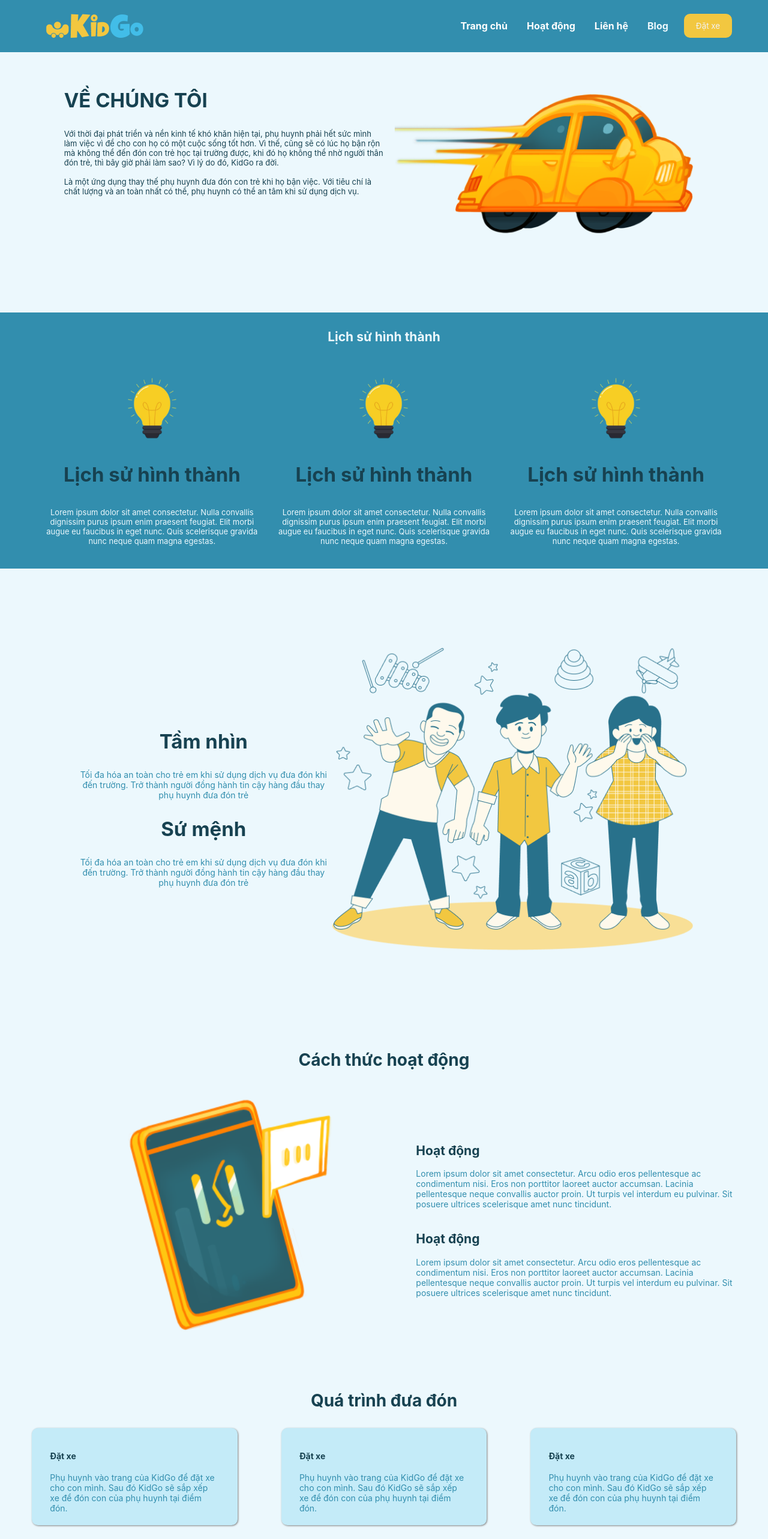
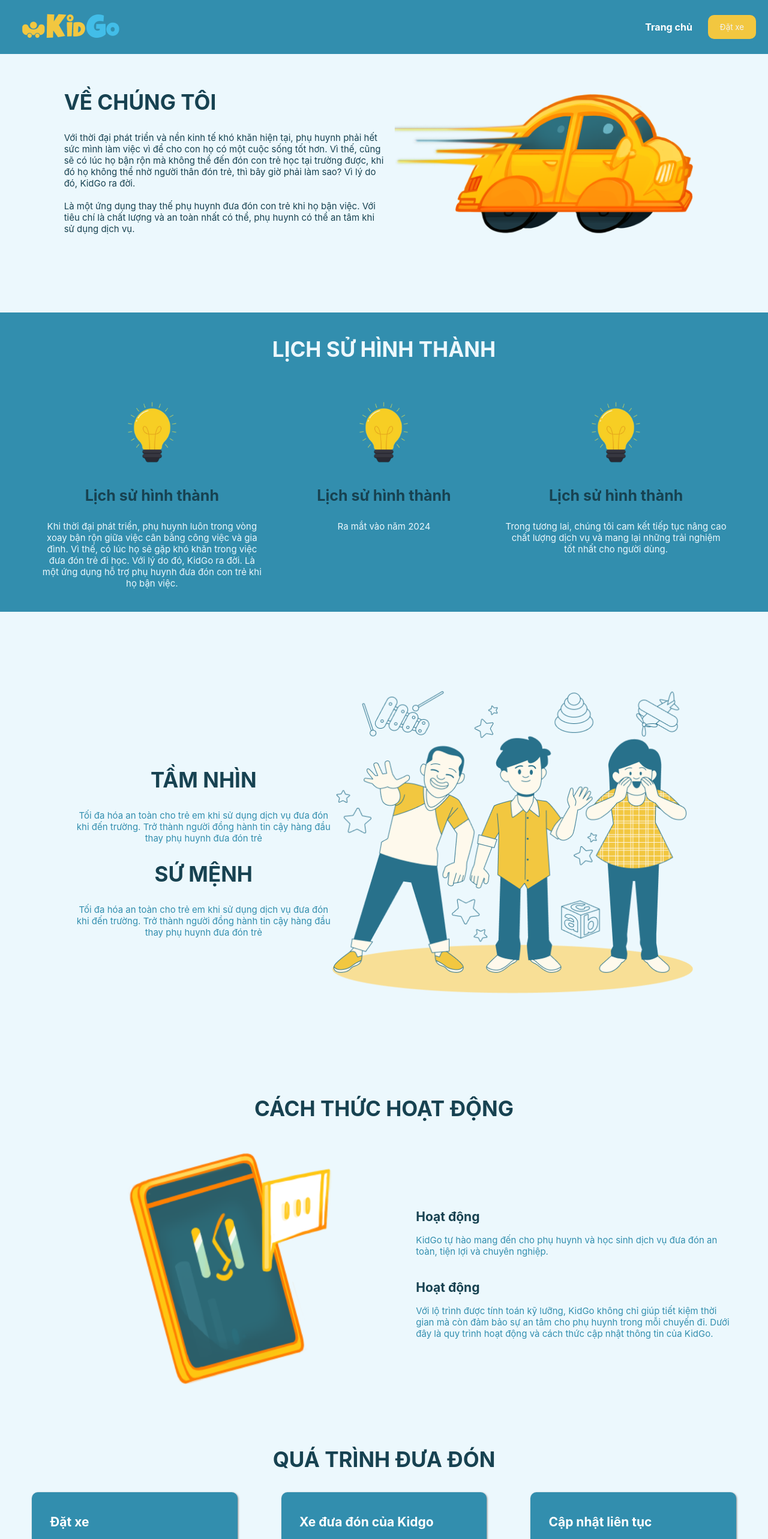
Before and after one commit to unclebonn/KidGo_LandingPage, a React (Create React App) app: page / in a window 1280 px wide. Shown: the top 2566 px of the page at 60% size. Built offline with nearby package versions, Linux system fonts and the light colour scheme.

Commit message:
update ui

```diff
--- a/src/index.css
+++ b/src/index.css
@@ -25,6 +25,7 @@
 
 p {
   margin: 0;
+  font-size: 15px !important;
 }
 
 
--- a/src/page/contact.tsx
+++ b/src/page/contact.tsx
@@ -36,7 +36,7 @@
                         <Row>
                             <div>
                                 <h4 style={{ margin: 0 }}>Email</h4>
-                                <p>undungkidgo@gmail.com</p>
+                                <p>ungdungkidgo@gmail.com</p>
                             </div>
                         </Row>
                     </Col>
--- a/src/page/howitwork_page.tsx
+++ b/src/page/howitwork_page.tsx
@@ -5,13 +5,17 @@
 
 
     const itemStyles: React.CSSProperties = {
-        backgroundColor: "#C4EBF8",
+        backgroundColor: "#328EAE",
         padding: "20px 30px",
         color: "#6D758F",
         borderRadius: 10,
         boxShadow: "1px 1px 3px grey"
     }
 
+
+    const paragraphStyles: React.CSSProperties = {
+        color: "white"
+    }
 
     useEffect(() => {
         const items = document.querySelectorAll('.item');
@@ -43,7 +47,7 @@
             <Row className="item" align={"middle"} justify={"center"}>
                 <Col xs={24} md={24} xl={24}>
                     <Row align={"middle"} justify={"center"}>
-                        <h1>Cách thức hoạt động</h1>
+                        <h1 className="title">CÁCH THỨC HOẠT ĐỘNG</h1>
                     </Row>
                 </Col>
 
@@ -58,23 +62,16 @@
                         <Col xs={20} md={24} xl={24}>
                             <Row>
                                 <h2>Hoạt động</h2>
-                                <p>Lorem ipsum dolor sit amet consectetur.
-                                    Arcu odio eros pellentesque ac condimentum nisi.
-                                    Eros non porttitor laoreet auctor accumsan.
-                                    Lacinia pellentesque neque convallis auctor proin.
-                                    Ut turpis vel interdum eu pulvinar.
-                                    Sit posuere ultrices scelerisque amet nunc tincidunt. </p>
+                                <p>KidGo tự hào mang đến cho phụ huynh và học sinh dịch vụ đưa đón an toàn, tiện lợi và chuyên nghiệp.
+
+                                </p>
                             </Row>
                         </Col>
                         <Col xs={20} md={24} xl={24}>
                             <Row>
                                 <h2>Hoạt động</h2>
-                                <p>Lorem ipsum dolor sit amet consectetur.
-                                    Arcu odio eros pellentesque ac condimentum nisi.
-                                    Eros non porttitor laoreet auctor accumsan.
-                                    Lacinia pellentesque neque convallis auctor proin.
-                                    Ut turpis vel interdum eu pulvinar.
-                                    Sit posuere ultrices scelerisque amet nunc tincidunt. </p>
+                                <p>Với lộ trình được tính toán kỹ lưỡng, KidGo không chỉ giúp tiết kiệm thời gian mà còn đảm bảo sự
+                                    an tâm cho phụ huynh trong mỗi chuyến đi. Dưới đây là quy trình hoạt động và cách thức cập nhật thông tin của KidGo.</p>
                             </Row>
                         </Col>
                     </Row>
@@ -85,7 +82,7 @@
             <Row className="item" gutter={[0, 10]}>
                 <Col span={24}>
                     <Row justify={"center"}>
-                        <h1>Quá trình đưa đón</h1>
+                        <h1 className="title" style={{ fontSize: "35px" }}>Quá trình đưa đón</h1>
                     </Row>
                 </Col>
 
@@ -94,8 +91,8 @@
                         <Row gutter={[0, 20]} justify={"space-between"} >
                             <Col xs={24} md={7} xl={7} style={itemStyles}>
                                 <Row>
-                                    <h4>Đặt xe</h4>
-                                    <p>Phụ huynh vào trang của KidGo để đặt xe cho
+                                    <h2 style={paragraphStyles}>Đặt xe</h2>
+                                    <p style={paragraphStyles}>Phụ huynh vào trang của KidGo để đặt xe cho
                                         con mình. Sau đó KidGo sẽ sắp xếp xe để đón
                                         con của phụ huynh tại điểm đón.</p>
 
@@ -103,18 +100,19 @@
                             </Col>
                             <Col xs={24} md={7} xl={7} style={itemStyles}>
                                 <Row>
-                                    <h4>Đặt xe</h4>
-                                    <p>Phụ huynh vào trang của KidGo để đặt xe cho
-                                        con mình. Sau đó KidGo sẽ sắp xếp xe để đón
-                                        con của phụ huynh tại điểm đón.</p>
+                                    <h2 style={paragraphStyles}>Xe đưa đón của Kidgo</h2>
+                                    <p style={paragraphStyles}>Xe của chúng tôi sẽ đến đón trẻ tại điểm
+                                        đón và đưa trẻ đến trường. Sau khi tan học thì
+                                        xe sẽ đưa trẻ về lại điểm đón. Thời gian đưa
+                                        đón có thể bị chênh lệch phụ thuộc
+                                        tình trạng giao thông của tuyến đường.</p>
                                 </Row>
                             </Col>
                             <Col xs={24} md={7} xl={7} style={itemStyles}>
                                 <Row>
-                                    <h4>Đặt xe</h4>
-                                    <p>Phụ huynh vào trang của KidGo để đặt xe cho
-                                        con mình. Sau đó KidGo sẽ sắp xếp xe để đón
-                                        con của phụ huynh tại điểm đón.</p>
+                                    <h2 style={paragraphStyles}>Cập nhật liên tục</h2>
+                                    <p style={paragraphStyles}>Trước và sau khi trẻ đi xe, phụ huynh sẽ được
+                                        cập nhập hình ảnh của con mình.</p>
                                 </Row>
                             </Col>
 
@@ -129,7 +127,7 @@
                 <Col xs={0} md={10} xl={10} style={{ textAlign: "right" }}>
                     <Row>
                         <Col span={24}>
-                            <h1>Văn hoá làm việc</h1>
+                            <h1 className="title">Văn hoá làm việc</h1>
                         </Col>
                         <Col span={24} style={{ margin: "10px 0px" }}>
                             <q>
@@ -140,18 +138,21 @@
                     <Row gutter={[0, 30]}>
                         <Col span={24}>
                             <p>
-                                Lorem ipsum dolor sit amet consectetur.
-                                Arcu odio eros pellentesque ac condimentum nisi.
-                                Eros non porttitor laoreet auctor accumsan. Lacinia pellentesque neque convallis auctor proin. Ut turpis vel interdum eu pulvinar.
-                                Sit posuere ultrices scelerisque amet nunc tincidunt.
+                                Công ty luôn mong muốn các bạn đồng hành phải không ngừng suy nghĩ, bay bổng với những idea,
+                                tuy có thể khó thực hiện, hơi điên rồ, nhưng phải nghĩ để trí óc được sử dụng hết mức có thể.
                             </p>
                         </Col>
                         <Col span={24}>
                             <p>
-                                Lorem ipsum dolor sit amet consectetur.
-                                Arcu odio eros pellentesque ac condimentum nisi.
-                                Eros non porttitor laoreet auctor accumsan. Lacinia pellentesque neque convallis auctor proin. Ut turpis vel interdum eu pulvinar.
-                                Sit posuere ultrices scelerisque amet nunc tincidunt.
+                                Dám nói, nói lên idea của mình để mọi người cùng hiểu.
+                                Có thể 1 người thì idea đó khó thực hiện nhưng với nhiều người thì điều đó không phải điều không thể.
+                            </p>
+                        </Col>
+                        <Col span={24}>
+                            <p>
+                                Cuối cùng là dám thực hiện, công ty luôn mong muốn các bạn đồng hành phải dám thực hiện,
+                                tìm hiểu, khảo sát, làm bất cứ mọi thứ để thực hiện được điều mong muốn. Nếu kết quả trả lại là fail thì bạn cũng đừng buồn,
+                                vì bạn đã cố gắng thực hiện, thất bại là mẹ thành công và cũng là bước đệm để bạn thực hiện những điều tuyệt vời khác.
                             </p>
                         </Col>
                     </Row>
@@ -192,11 +193,6 @@
                     </Row>
                 </Col>
             </Row>
-
-
-            {/* cap nhat thong tin qua zalo */}
-
-
         </Row>
     )
 }
--- a/src/page/landing_page.tsx
+++ b/src/page/landing_page.tsx
@@ -3,7 +3,7 @@
 import { Col, Image, Input, Row } from "antd";
 import ActivityPage from "./howitwork_page";
 import ContactPage from "./contact";
-import FeedBackItem from "./components/feedback/feedbackitem";
+import FeedBackItem, { ParentFeedBackProps } from "./components/feedback/feedbackitem";
 
 type MyComponentProps = {};
 
@@ -36,6 +36,48 @@
     });
   }, [])
 
+
+  const zaloStyles: React.CSSProperties = {
+    width: "70%",
+    backgroundColor: "#328EAE",
+    color: "white",
+    margin: "0 auto",
+    padding: "35px",
+    borderRadius: "10px",
+    textAlign: "left",
+    display: "grid",
+    gap: 10
+  }
+
+
+  const fakeData: ParentFeedBackProps[] = [
+    {
+      avartar: "https://i.pravatar.cc/150?img=21",
+      feedback: "Từ khi sử dụng dịch vụ bên KidGo thì tôi có nhiều thời gian cho bản thân hơn, và cũng rất an tâm. Đặc biệt, việc tích hợp camera và GPS cũng giúp tôi theo dõi lộ trình của con dễ dàng hơn. Cảm ơn KidGo rất nhiều!",
+      parentName: "Nguyễn Phương Hồng"
+    },
+    {
+      avartar: "https://i.pravatar.cc/150?img=14",
+      feedback: "Ứng dụng này thiệt sự tiện lợi cho các bậc phụ huynh như tôi. Con tôi cũng rất mến các bác tài xế và cô bảo mẫu, nên tôi cũng phần nào giảm bớt được gánh nặng đưa đón hằng ngày.",
+      parentName: "Nguyễn Văn Minh"
+    },
+    {
+      avartar: "https://i.pravatar.cc/150?img=5",
+      feedback: "Dịch vụ bên KidGo mình thấy rất chuyên nghiệp, các bác tài cũng rất đúng giờ. Việc theo dõi lộ trình giúp mình biết mấy giờ con sẽ về đến nhà nên rất yên tâm. Mình sẽ giới thiệu cho bạn bè cùng sử dụng.",
+      parentName: " Trần Thu Hà"
+    },
+    {
+      avartar: "https://i.pravatar.cc/150?img=16",
+      feedback: "Tôi rất ấn tượng với mô hình bên KidGo, việc sử dụng không cần đăng ký gói dài hạn giúp tôi tiết kiệm được rất nhiều. Đồng thời, tôi cũng không cần lo lắng sẽ bận việc mà đón con muộn.",
+      parentName: "Lâm Tú Anh"
+    },
+    {
+      avartar: "https://i.pravatar.cc/150?img=17",
+      feedback: "Mình nghĩ KidGo là một giải pháp thông minh và hiệu quả cho các gia đình bận rộn. Mình cũng rất thích việc đăng ký nhanh chóng nên sẽ tiếp tục ủng hộ KidGo.",
+      parentName: "Hồ Duy Anh"
+    },
+  ]
+
   return (
     <Row className="div">
       <Col style={{ paddingTop: 120 }} span={24} id="landing_page">
@@ -61,30 +103,29 @@
 
       <Col span={24}>
         <section className="history">
-          <h1 className="title-center">Lịch sử hình thành</h1>
+          <h1 className="title-center">LỊCH SỬ HÌNH THÀNH</h1>
           <Row>
             <Col xs={24} md={8} xl={8} className="timeline-item">
               <img loading="lazy" src="light_bulb.png" alt="History 1" className="img-3" />
               <h3 className="subtitle">Lịch sử hình thành</h3>
               <p className="description">
-                Lorem ipsum dolor sit amet consectetur. Nulla convallis dignissim purus ipsum enim praesent feugiat.
-                Elit morbi augue eu faucibus in eget nunc. Quis scelerisque gravida nunc neque quam magna egestas.
+                Khi thời đại phát triển, phụ huynh luôn trong vòng xoay bận rộn giữa việc cân bằng công việc và gia đình.
+                Vì thế, có lúc họ sẽ gặp khó khăn trong việc đưa đón trẻ đi học. Với lý do đó, KidGo ra đời.
+                Là một ứng dụng hỗ trợ phụ huynh đưa đón con trẻ khi họ bận việc.
               </p>
             </Col>
             <Col xs={24} md={8} xl={8} className="timeline-item">
               <img loading="lazy" src="light_bulb.png" alt="History 2" className="img-4" />
               <h3 className="subtitle">Lịch sử hình thành</h3>
               <p className="description">
-                Lorem ipsum dolor sit amet consectetur. Nulla convallis dignissim purus ipsum enim praesent feugiat.
-                Elit morbi augue eu faucibus in eget nunc. Quis scelerisque gravida nunc neque quam magna egestas.
+                Ra mắt vào năm 2024
               </p>
             </Col>
             <Col xs={24} md={8} xl={8} className="timeline-item">
               <img loading="lazy" src="light_bulb.png" alt="History 3" className="img-5" />
               <h3 className="subtitle">Lịch sử hình thành</h3>
               <p className="description">
-                Lorem ipsum dolor sit amet consectetur. Nulla convallis dignissim purus ipsum enim praesent feugiat.
-                Elit morbi augue eu faucibus in eget nunc. Quis scelerisque gravida nunc neque quam magna egestas.
+                Trong tương lai, chúng tôi cam kết tiếp tục nâng cao chất lượng dịch vụ và mang lại những trải nghiệm tốt nhất cho người dùng.
               </p>
             </Col>
           </Row>
@@ -126,36 +167,53 @@
       </Col>
 
       {/* cap nhat thong tin qua zalo */}
-      <Row style={{ flexDirection: "row-reverse" }} justify={"space-between"} align={"bottom"}>
-        <Col xs={22} md={12} xl={14} style={{ paddingRight: 50, paddingTop: 50, textAlign: "center", paddingBottom: 30 }}>
+      <Row style={{ flexDirection: "row-reverse" }} justify={"center"} align={"middle"}>
+        <Col xs={22} md={24} xl={14} style={{ textAlign: "center" }}>
           <Row justify={"center"}>
-            <h1>CẬP NHẬP  THÔNG TIN QUA ZALO</h1>
+            <h1 className="title">CẬP NHẬP THÔNG TIN QUA ZALO</h1>
           </Row>
           <Row gutter={[0, 30]}>
             <Col span={24}>
               <p>
-                Lorem ipsum dolor sit amet consectetur.
-                Arcu odio eros pellentesque ac condimentum nisi.
-                Eros non porttitor laoreet auctor accumsan. Lacinia pellentesque neque convallis auctor proin. Ut turpis vel interdum eu pulvinar.
-                Sit posuere ultrices scelerisque amet nunc tincidunt.
+                Để đảm bảo phụ huynh luôn nắm bắt được thông tin về hành trình của con em mình,
+                KidGo đã tích hợp hệ thống thông báo qua Zalo, bên cạnh các nền tảng mạng xã hội như Facebook và
+                Instagram. Các thông báo qua Zalo bao gồm:
+
               </p>
             </Col>
             <Col span={24}>
-              <p>
-                Lorem ipsum dolor sit amet consectetur.
-                Arcu odio eros pellentesque ac condimentum nisi.
-                Eros non porttitor laoreet auctor accumsan. Lacinia pellentesque neque convallis auctor proin. Ut turpis vel interdum eu pulvinar.
-                Sit posuere ultrices scelerisque amet nunc tincidunt.
-              </p>
+              <Row>
+                <ol style={zaloStyles}>
+                  <li>
+                    Xác nhận OTP khi đăng ký dịch vụ: Phụ huynh sẽ nhận được mã xác nhận OTP để hoàn tất quá trình đăng ký dịch vụ.
+                  </li>
+                  <li>
+                    Xác nhận đặt chỗ thành công: Khi phụ huynh đặt chỗ cho con em mình, hệ thống sẽ gửi thông báo xác nhận đặt chỗ thành công.
+                  </li>
+                  <li>
+                    Thông báo sắp tới giờ đón học sinh: Trước khi xe đến trường đón học sinh, phụ huynh sẽ nhận được thông báo nhắc nhở.
+                  </li>
+                  <li>
+                    Thông báo đã đón học sinh: Khi học sinh đã lên xe an toàn, phụ huynh sẽ nhận được thông báo xác nhận.
+                  </li>
+                  <li>
+                    Thông báo đã trả học sinh về nhà: Sau khi học sinh đã được đưa về nhà an toàn, phụ huynh sẽ nhận được thông báo xác nhận.
+                  </li>
+                  <li>
+                    Lời cảm ơn phụ huynh đã sử dụng dịch vụ: Cuối mỗi chuyến đi, KidGo sẽ gửi lời cảm ơn tới phụ huynh đã tin tưởng và
+                    sử dụng dịch vụ của chúng tôi.
+                  </li>
+                </ol>
+              </Row>
             </Col>
           </Row>
         </Col>
 
 
-        <Col xs={24} md={12} xl={10} className="phone_image" >
+        <Col xs={24} md={15} xl={10} className="phone_image" >
           <Row justify={"center"}>
             <Col xs={24} md={24} xl={24}>
-              <img width={"100%"} src="handwithphone.png" alt="phone" />
+              <img width={"100%"} height={"100%"} src="handwithphone.png" alt="phone" />
             </Col>
             <Row>
               <Col xs={0} md={0} xl={24} className="msg_1">
@@ -185,24 +243,18 @@
       {/* danh gia cua khach hang */}
       <Row gutter={[0, 30]} justify={"center"} style={{ width: "100%", padding: "50px 0px", backgroundColor: "#328EAE" }}>
         <Col span={24} style={{ textAlign: "center" }}>
-          <h1 style={{ color: "white" }}>ĐÁNH GIÁ CỦA KHÁCH HÀNG</h1>
-          <div style={{ display: "flex", justifyContent: "center", textAlign: "center" }}>
-            <div>
-              <p style={{ color: "white" }}>Nunc fringilla at consequat varius mauris elementum.
-                Cras volutpat quis rhoncus rutrum sed bibendum posuere.
-                Diam sed at pulvinar sapien amet. Quam sagittis lobortis urna viverra auctor augue.</p>
-
-            </div>
-          </div>
+          <h1 className="title" style={{ color: "white" }}>ĐÁNH GIÁ CỦA KHÁCH HÀNG</h1>
         </Col>
 
         <Col xs={24} md={20} xl={20}>
           <Row gutter={[0, 20]} style={{ flexWrap: "nowrap", overflowX: "scroll" }}>
-            <FeedBackItem />
-            <FeedBackItem />
-            <FeedBackItem />
-            <FeedBackItem />
-            <FeedBackItem />
+            {fakeData.length > 0 ?
+              fakeData.map((feedback) => (
+                <FeedBackItem avartar={feedback.avartar} feedback={feedback.feedback} parentName={feedback.parentName} />
+              ))
+              :
+              <></>
+            }
 
           </Row>
         </Col>
--- a/src/page/landingpage.css
+++ b/src/page/landingpage.css
@@ -54,12 +54,12 @@
 }
 
 .header {
-  align-self: stretch;
+  width: 100%;
   display: flex;
   justify-content: space-between;
   align-items: center;
   background-color: #328eae;
-  padding: 11px 60px;
+  padding: 11px 20px;
 }
 
 .logo .img {
@@ -123,6 +123,7 @@
 .title-center {
   text-align: center;
   color: #ecf8fd;
+  font-size: 35px;
 }
 
 .content {
@@ -145,8 +146,9 @@
 
 .title {
   color: #174251;
-  font-size: 33px;
+  font-size: 35px;
   font-weight: 700;
+  text-transform: uppercase;
 }
 
 .description {
@@ -193,7 +195,7 @@
 .subtitle {
   margin-top: 24px;
   padding: 2px 15px;
-  font-size: 33px;
+  font-size: 25px;
   font-weight: 700;
 }
 
--- a/src/shared/layout/footer.tsx
+++ b/src/shared/layout/footer.tsx
@@ -3,7 +3,7 @@
 const Footer: React.FC = () => {
 
 
-    const handleClick = (text:string) => {
+    const handleClick = (text: string) => {
 
     }
 
@@ -19,7 +19,7 @@
                         <div className="text-section">
 
                             <p className="description">
-                                Donec eget dignissim id sit egestas in consequat volutpat elementum donec et.
+                                Đăng ký để nhận thông tin mới nhất nhé
                             </p>
                         </div>
                         <div className="input-group">
--- a/src/shared/layout/header.tsx
+++ b/src/shared/layout/header.tsx
@@ -26,11 +26,13 @@
     };
 
     return (
-        <div>
-            <header className="header" style={{ zIndex: 10, width: "calc(100% - 120px) ", position: "fixed" }} >
+        <Row justify={"space-between"}>
+            <header className="header" style={{ zIndex: 10, width: "calc(100% - 40px) ", position: "fixed" }} >
                 <Col className="logo" xs={20} md={2} xl={2}>
                     <Row>
-                        <img loading="lazy" src="kidgoLogo.png" alt="Logo" className="img" />
+                        <a href="/#landing_page">
+                            <img loading="lazy" src="kidgoLogo.png" alt="Logo" className="img" />
+                        </a>
                     </Row>
                 </Col>
 
@@ -43,7 +45,7 @@
                                         Trang chủ
                                     </a>
                                 </button>
-                                <button className="nav-link" >
+                                {/* <button className="nav-link" >
                                     <a style={linkStyles} href="/#activitypage">
                                         Hoạt động
                                     </a>
@@ -52,8 +54,8 @@
                                     <a style={linkStyles} href="/#contactpage">
                                         Liên hệ
                                     </a>
-                                </button>
-                                <button className="nav-link" onClick={() => handleClick('bai-viet')}>Blog</button>
+                                </button> */}
+                                {/* <button className="nav-link" onClick={() => handleClick('bai-viet')}>Blog</button> */}
                             </div>
                             <button className="cta" onClick={() => handleClick('dat-xe')}>Đặt xe</button>
                         </nav>
@@ -73,7 +75,7 @@
                                 </a>
                             </button>
 
-                            <button className="cta" >
+                            {/* <button className="cta" >
                                 <a style={linkStyles} href="/#activitypage">
                                     Hoạt động
                                 </a>
@@ -83,13 +85,13 @@
                                 <a style={linkStyles} href="/#contactpage">
                                     Liên hệ
                                 </a>
-                            </button>
+                            </button> */}
 
-                            <button className="cta" onClick={() => handleClick('bai-viet')}>
+                            {/* <button className="cta" onClick={() => handleClick('bai-viet')}>
                                 <a style={linkStyles} >
                                     Blog
                                 </a>
-                            </button>
+                            </button> */}
 
                             <button className="cta" onClick={() => handleClick('dat-xe')}>
                                 <a style={linkStyles} >
@@ -100,7 +102,7 @@
                     </Drawer>
                 </Col>
             </header>
-        </div>
+        </Row>
     )
 }
 
```
Also changed, not shown: src/page/booking_page.tsx (+8 -4 lines), src/page/components/feedback/feedbackitem.tsx (+23 -6 lines).
